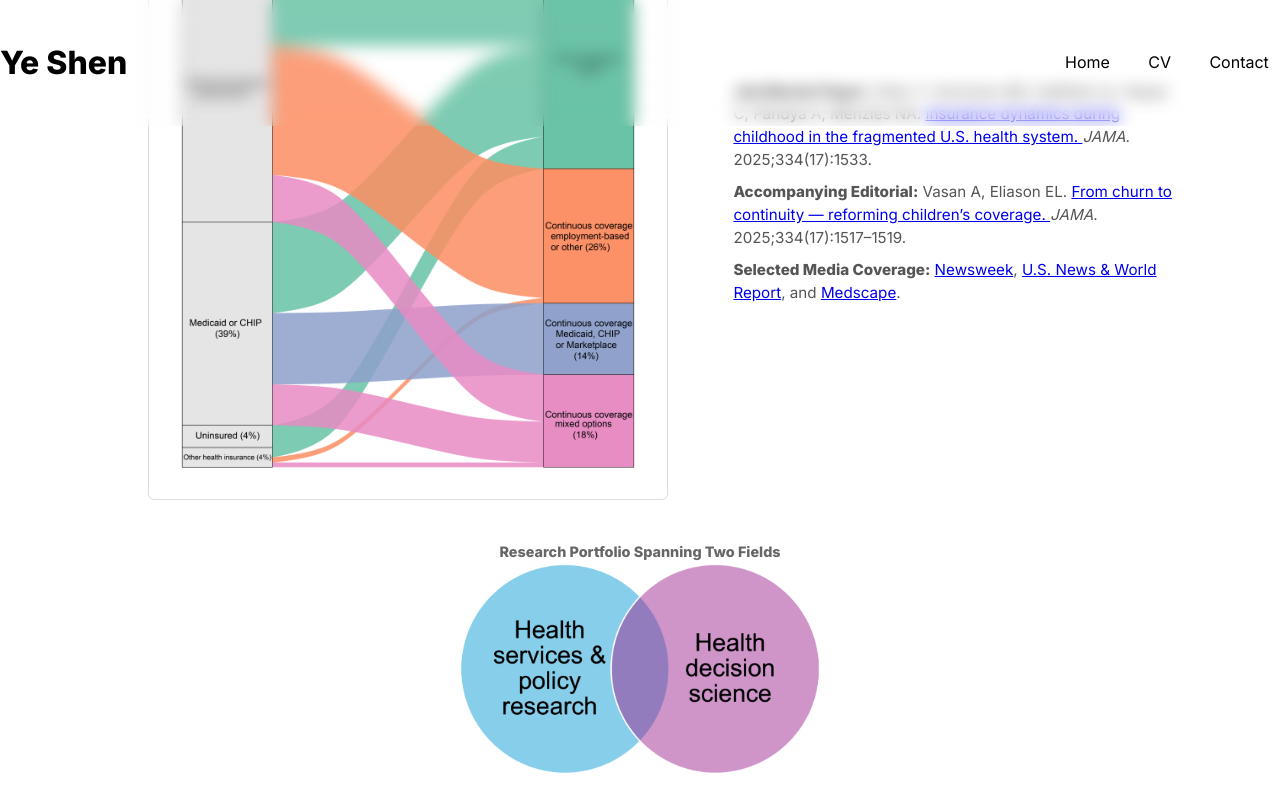
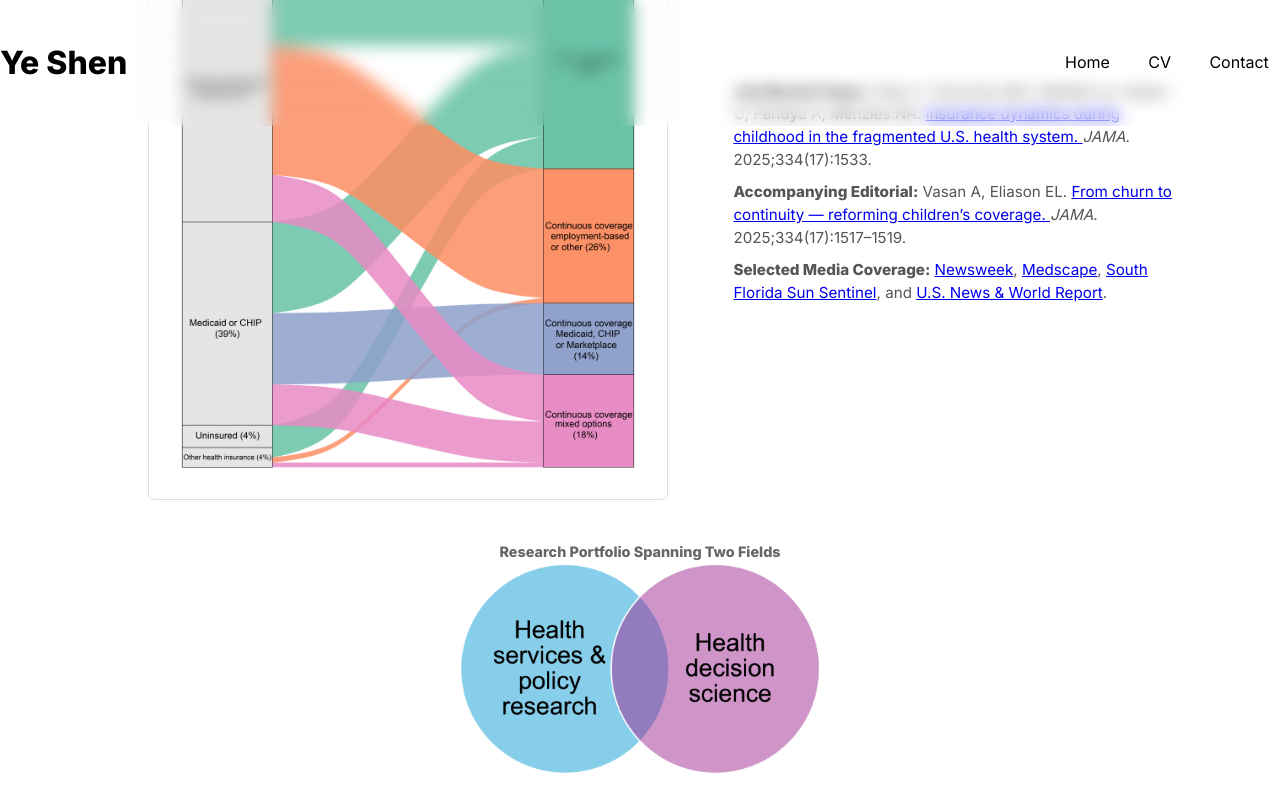
Before and after one commit to yshen11/yeshen-site, a Jekyll site: the page built from index.md, in a window 1280 px wide and 900 px high, scrolled down 821 px. Shown: the top 812 px of the window. Built offline with Jekyll 4.4.1, drawn with Linux system fonts in a browser that asks for light colours.

Commit message:
Update media coverage in index.md

```diff
--- a/index.md
+++ b/index.md
@@ -80,8 +80,9 @@ title: Home
       <div class="refs__item">
         <strong class="refs__label">Selected Media Coverage:</strong>
         <a class="refs__link" href="https://www.newsweek.com/most-american-children-rely-on-medicaid-chip-they-could-soon-be-at-risk-10808876" target="_blank" rel="noopener">Newsweek</a>,
-        <a class="refs__link" href="https://www.usnews.com/news/health-news/articles/2025-09-29/most-american-kids-rely-on-medicaid-chip-insurance" target="_blank" rel="noopener">U.S. News &amp; World Report</a>, and
-        <a class="refs__link" href="https://www.medscape.com/viewarticle/us-children-face-gaps-health-insurance-coverage-2025a1000psd" target="_blank" rel="noopener">Medscape</a>.
+        <a class="refs__link" href="https://www.medscape.com/viewarticle/us-children-face-gaps-health-insurance-coverage-2025a1000psd" target="_blank" rel="noopener">Medscape</a>,
+         <a class="refs__link" href="https://www.sun-sentinel.com/2025/11/28/medicaid-cuts-arent-just-numbers-theyre-life-changing-to-florida-families/">South Florida Sun Sentinel</a>, and
+        <a class="refs__link" href="https://www.usnews.com/news/health-news/articles/2025-09-29/most-american-kids-rely-on-medicaid-chip-insurance" target="_blank" rel="noopener">U.S. News &amp; World Report</a>.
       </div>
     </div>
   </figure>
```
